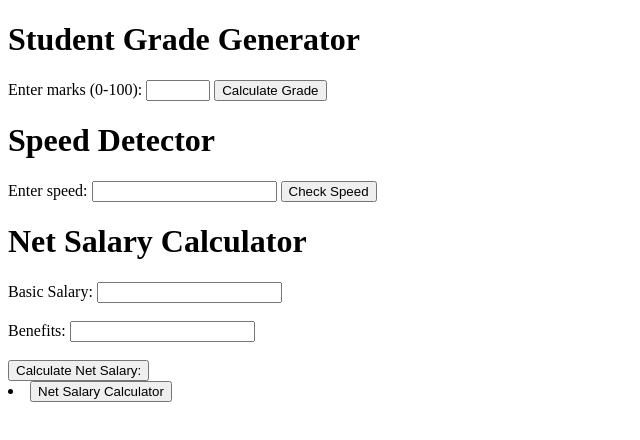
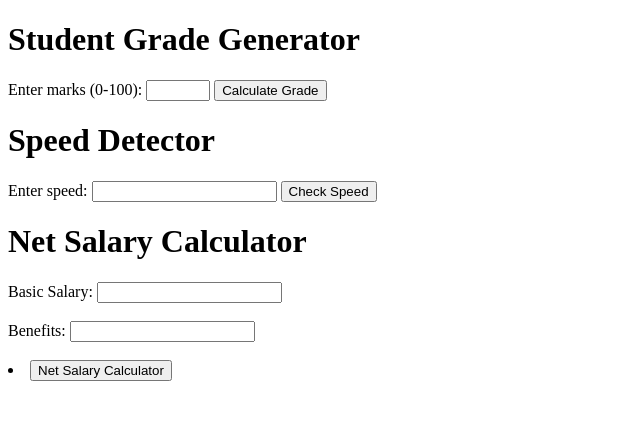
Before and after one commit to ron-nieb/WK1-Code-Challenge, a plain HTML site: page index.html in a window 1280 px wide. Shown: the whole page, without its empty margins (0-640 px from the left). Drawn offline with Linux system fonts and the light colour scheme.

```diff
--- a/index.html
+++ b/index.html
@@ -27,8 +27,7 @@
           <input type="number" id="salary" name="basicSalary"><br><br>
           <label for="benefits">Benefits:</label>
           <input type="number" id="benefits" name="benefits"><br><br>
-          <button id="net1" type="submit">Calculate Net Salary:</button>
-          <li><button onclick="document.location='index3.js'">Net Salary Calculator</button></li>
+          <li><button id="net1" type="submit"onclick="document.location='index3.js'">Net Salary Calculator</button></li>
         </form>
         <div id="output3"></div>
 
```
